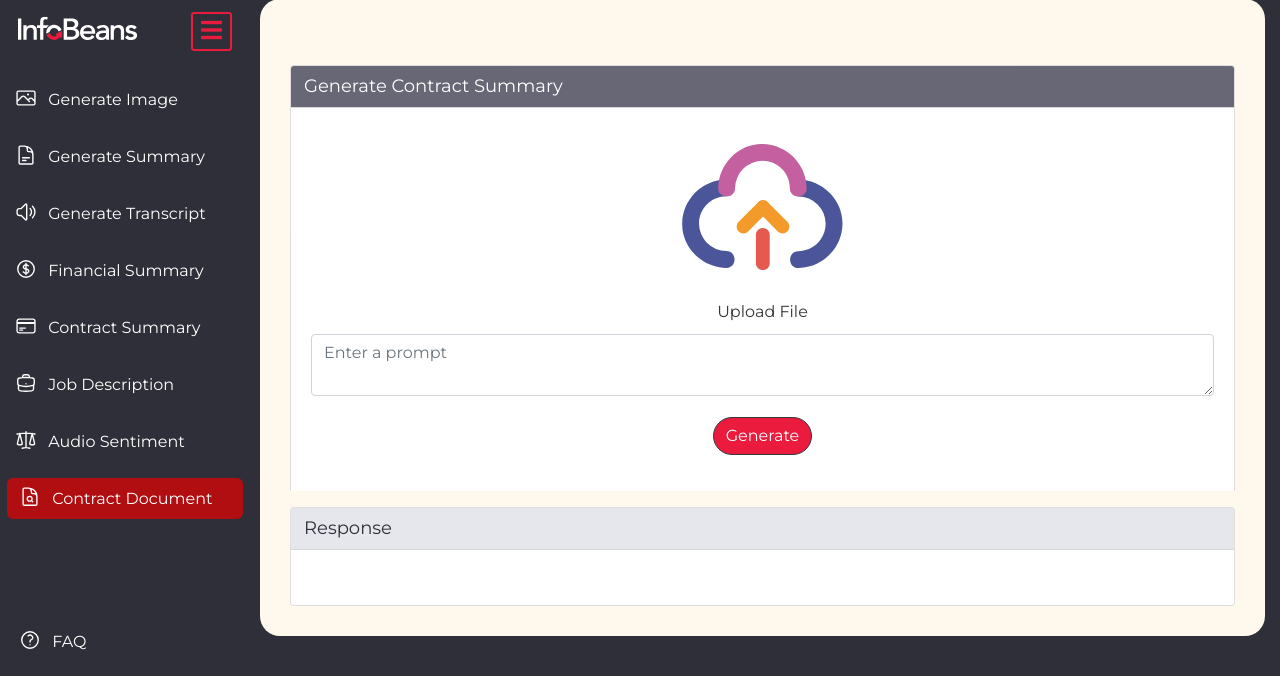
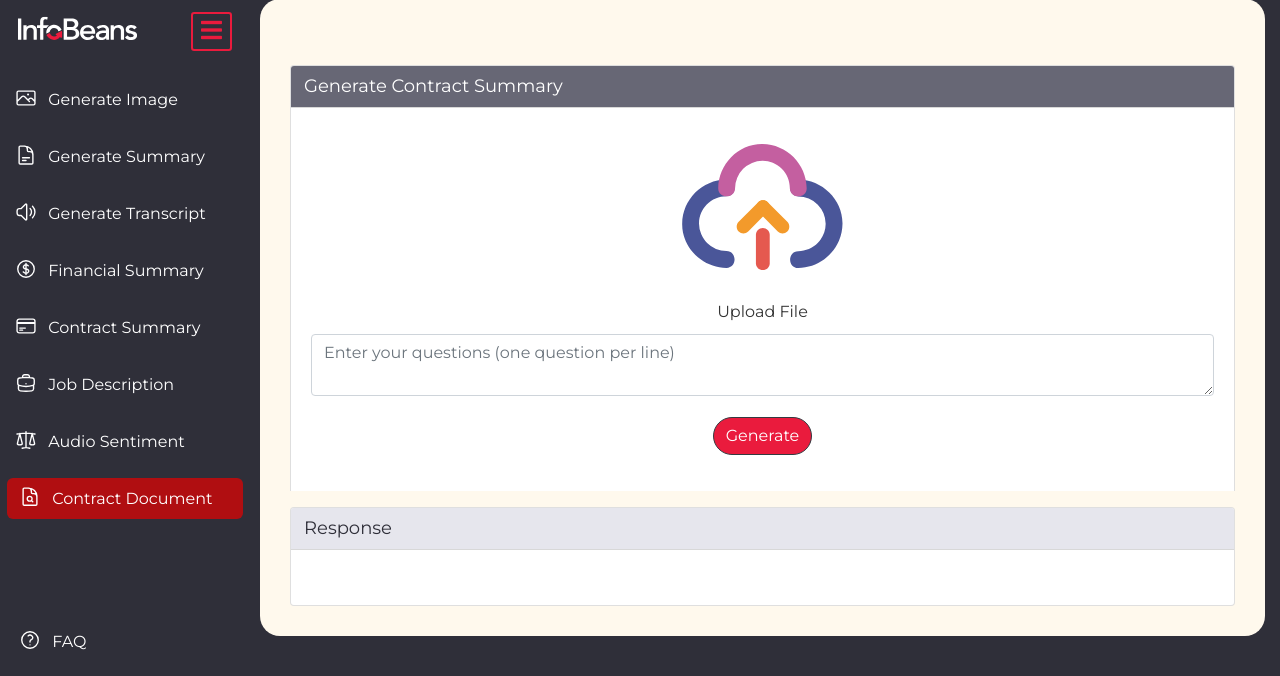
Before and after one commit to Hackersmate-Aditya/POC, a Flask app: page /contract_sum in a window 1280 px wide. Shown: the part 16-692 px from the top of the page. Run offline with Flask 3, Linux system fonts and the light colour scheme; some libraries are stand-ins or nearby versions.

Commit message:
Update generate_contract.html

```diff
--- a/templates/generate_contract.html
+++ b/templates/generate_contract.html
@@ -38,7 +38,7 @@
                                             <label for="audioFile"><img style="max-width: 18%;cursor: pointer;" src="../static/upload-svgrepo-com.svg"></img></label>
                                             <label for="audioFile">Upload File</label>
                                             <div id="selectedFileName"></div>
-                                            <textarea class="form-control" name="prompt" placeholder="Enter a prompt"></textarea>
+                                            <textarea class="form-control" name="prompt" placeholder="Enter your questions (one question per line)"></textarea>
                                         </div>
                                         <button type="submit" class="btn btn-dark rounded-pill Generate-button" id="summaryForm" >Generate</button>
                                     </div>
```
